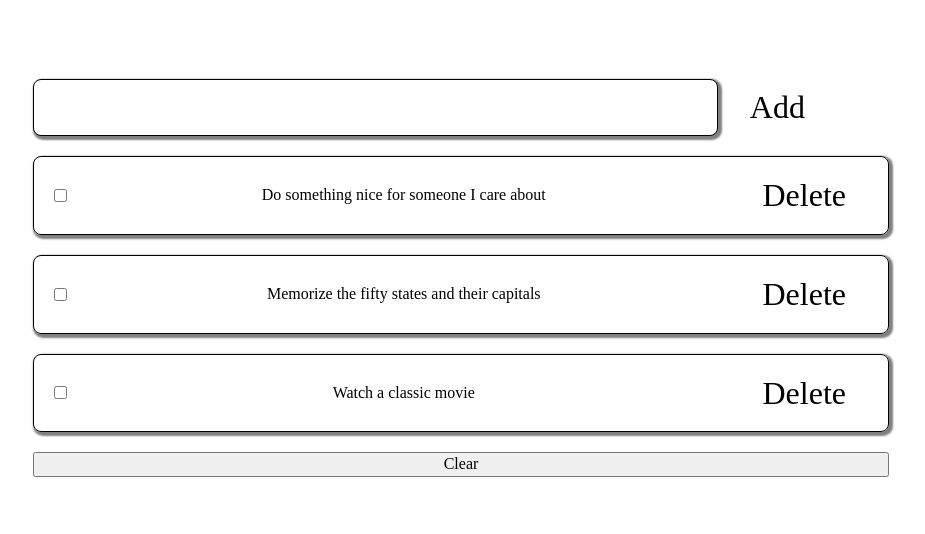
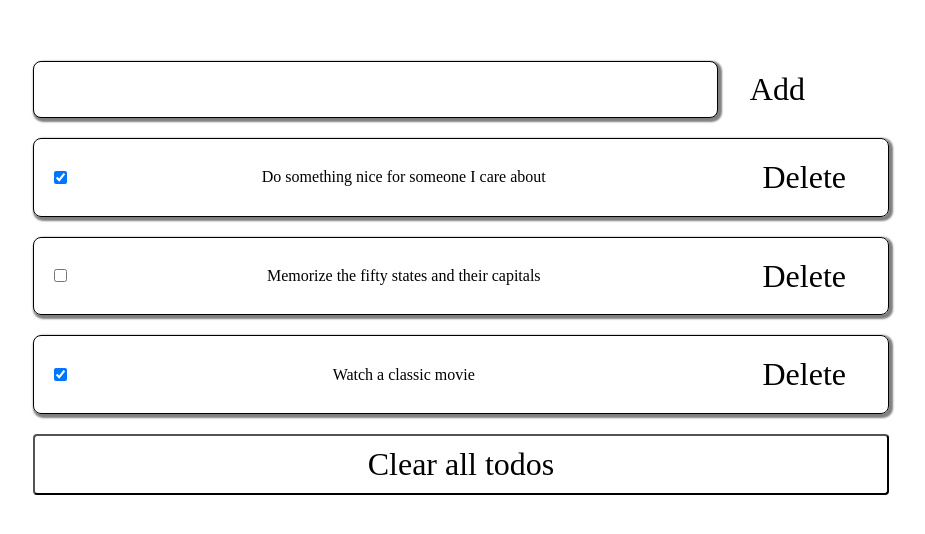
Before and after one commit to irapanch/React-Example, a React (Create React App) app: page / in a window 1280 px wide. Shown: the part 122-656 px from the top of the page, without its empty margins (179-1104 px from the left). Built offline with nearby package versions, Linux system fonts and the light colour scheme.

Commit message:
add todoList

```diff
--- a/src/components/Counter/Counter.styled.js
+++ b/src/components/Counter/Counter.styled.js
@@ -11,7 +11,9 @@ export const FlexContainer = styled(Flex)`
 export const StyledButton = styled.button`
   padding: 10px 22px;
   border-radius: 4px;
-  border: none;
+  border: ${(props) => {
+    return (props.$border && `${props.border} solid red`) || "none";
+  }};
   font-size: ${(props) => props.$size || "2rem"};
   background-color: white;
   transition: all 0.2s ease-in-out;
--- a/src/components/TodoList/TodoList.jsx
+++ b/src/components/TodoList/TodoList.jsx
@@ -1,26 +1,82 @@
 import { StyledButton } from "../Counter/Counter.styled";
 import { StyledInput, StyledTodo, StyledTodoList } from "./TodoList.styled";
-import todos from "./../../assets/todos.json";
+import todosData from "./../../assets/todos.json";
 import { Flex } from "../../styles/GlobalStyles";
 import React from "react";
 
-export const TodoList = () => {
+export class TodoList extends React.Component {
+  state = {
+    todos: todosData,
+    currentText: "",
+  };
+
+  handleDelete = (id) => {
+    // const newTodos = this.state.todos.filter((item) => item.id !== id);
+    // this.setState((prev) => ({ todos: newTodos }));
+    this.setState((prev) => ({
+      todos: prev.todos.filter((item) => item.id !== id),
+    }));
+  };
+
+  handleAdd = () => {
+    const item = {
+      id: crypto.randomUUID(),
+      todo: this.state.currentText,
+      completed: false,
+    };
+    this.setState((prev) => ({
+      todos: [...prev.todos, item],
+      currentText: "",
+    }));
+  };
+  handleChangeInput = (e) => {
+    this.setState({ currentText: e.target.value });
+  };
+
+  handleToggleTodo = (id) => {
+    this.setState((prev) => ({
+      todos: prev.todos.map((item) =>
+        item.id === id ? { ...item, completed: !item.completed } : item
+      ),
+    }));
+  };
+  handleClearTodo = () => {
+    this.setState({ todos: [] });
+  };
+  render() {
+    const { todos, currentText } = this.state;
     return (
       <>
         <StyledTodoList>
           <Flex $height="auto">
-          <StyledInput type="text" />
-          <StyledButton>Add</StyledButton>
+            <StyledInput
+              type="text"
+              value={currentText}
+              onChange={this.handleChangeInput}
+            />
+            <StyledButton onClick={this.handleAdd}>Add</StyledButton>
           </Flex>
           {todos.map((item) => (
-          <StyledTodo>
-            <input type="checkbox" />
+            <StyledTodo key={item.id}>
+              <input
+                type="checkbox"
+                checked={item.completed}
+                onChange={() => this.handleToggleTodo(item.id)}
+              />
               <span>{item.todo}</span>
-            <StyledButton size="18px">Delete</StyledButton>
+              <StyledButton
+                onClick={() => this.handleDelete(item.id)}
+                size="18px"
+              >
+                Delete
+              </StyledButton>
             </StyledTodo>
           ))}
-        <button>Clear</button>
+          <StyledButton $border={4} onClick={this.handleClearTodo}>
+            Clear all todos
+          </StyledButton>
         </StyledTodoList>
       </>
     );
-};
+  }
+}
```
Lines whose indentation alone changed are shown as unchanged.
